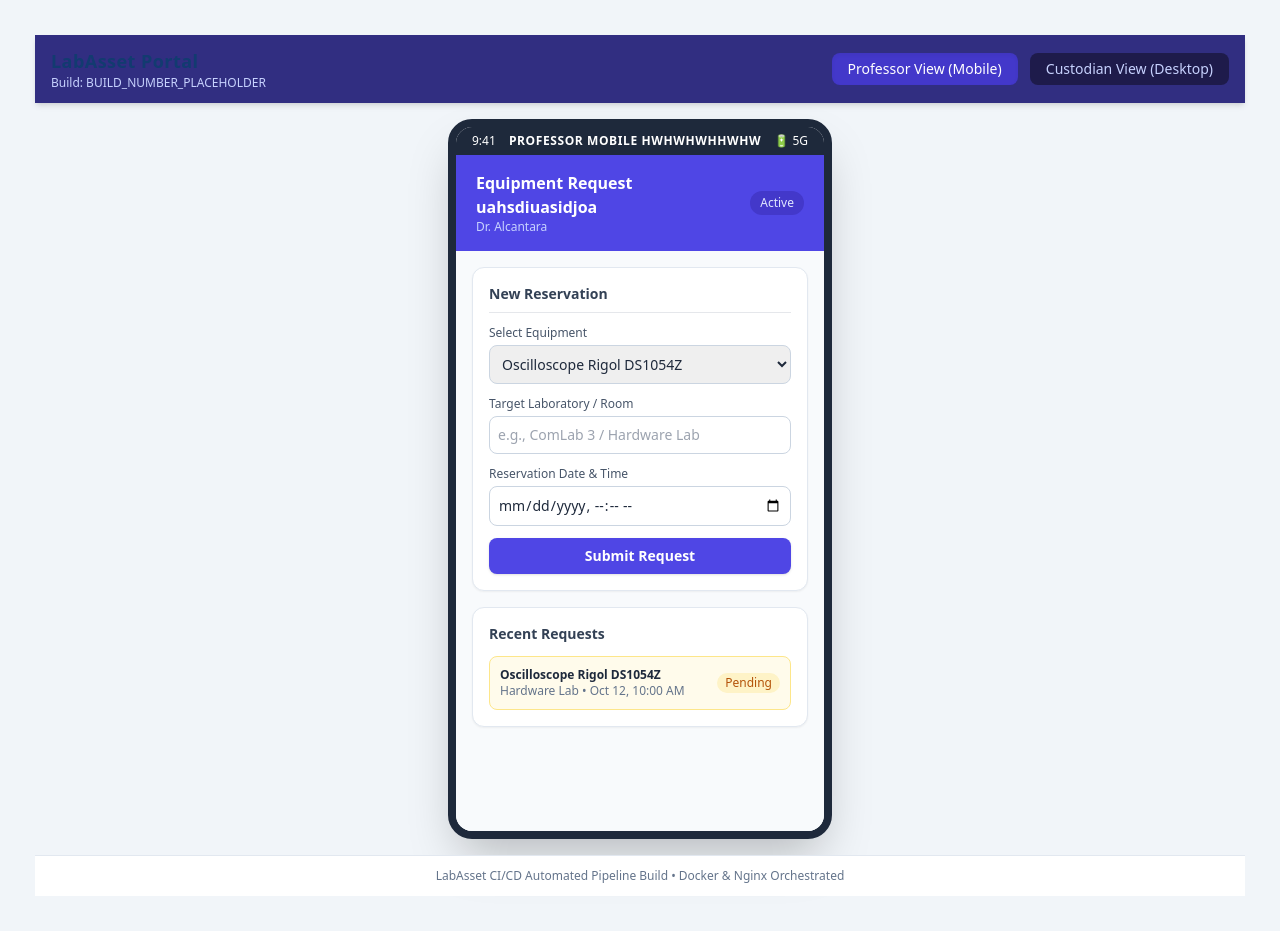
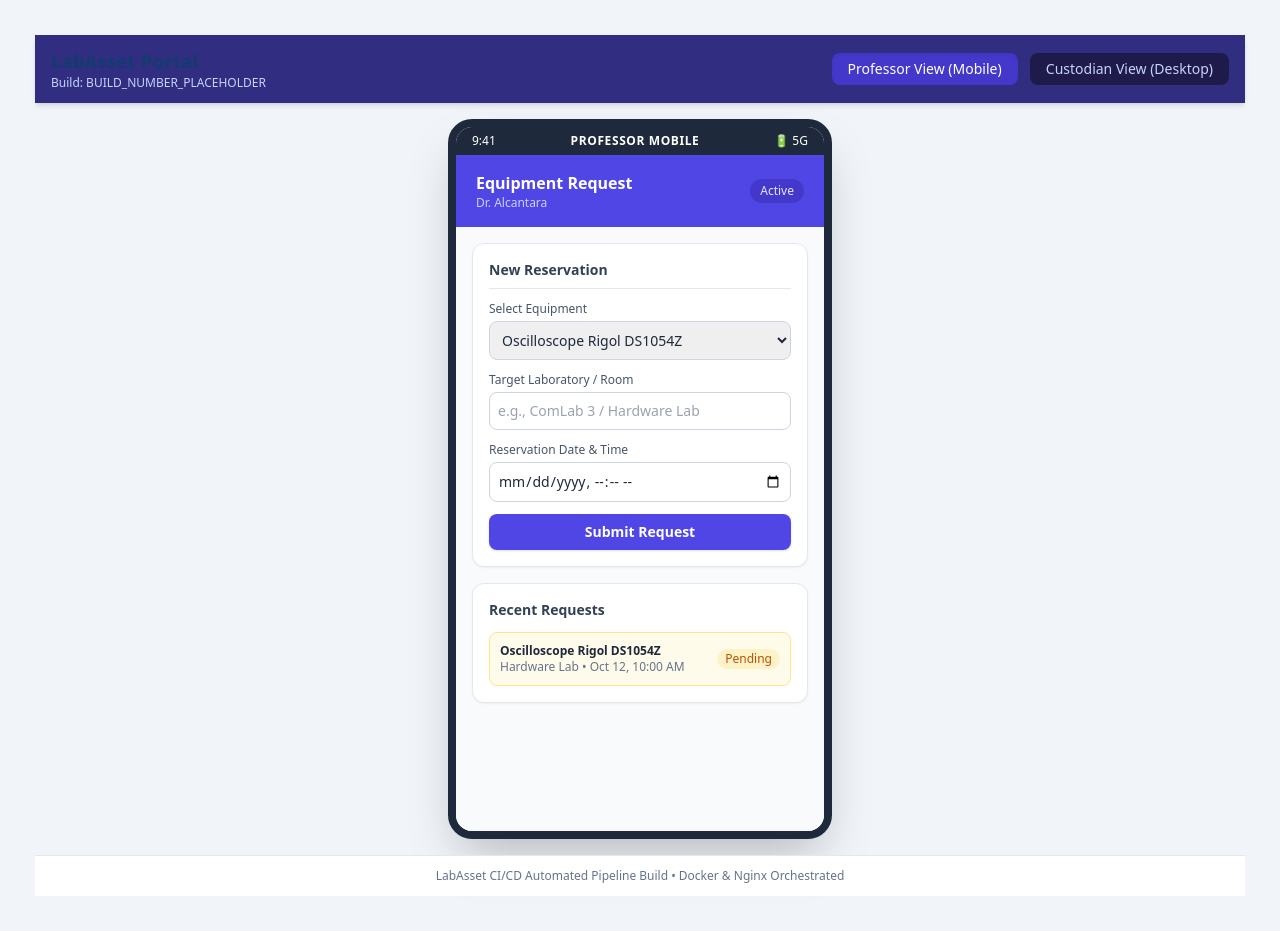
Before and after one commit to seanjbalmana01-beep/LabAsset, a plain HTML site: page frontend/public/index.html in a window 1280 px wide. Drawn offline with nearby package versions, Linux system fonts and the light colour scheme.

Commit message:
Update Another Test

```diff
--- a/frontend/public/index.html
+++ b/frontend/public/index.html
@@ -31,14 +31,14 @@
             <!-- Mobile Status Bar -->
             <div class="bg-slate-800 text-white text-xs px-4 py-1.5 flex justify-between items-center select-none">
                 <span>9:41</span>
-                <span class="font-semibold tracking-wider">PROFESSOR MOBILE HWHWHWHHWHW</span>
+                <span class="font-semibold tracking-wider">PROFESSOR MOBILE</span>
                 <span>🔋 5G</span>
             </div>
 
             <!-- Mobile App Header -->
             <div class="bg-indigo-600 text-white px-5 py-4 flex justify-between items-center shadow-sm">
                 <div>
-                    <h2 class="font-bold text-base">Equipment Request uahsdiuasidjoa</h2>
+                    <h2 class="font-bold text-base">Equipment Request</h2>
                     <p class="text-xs text-indigo-200">Dr. Alcantara</p>
                 </div>
                 <span class="bg-indigo-700 text-indigo-100 text-xs px-2.5 py-1 rounded-full font-medium">Active</span>
```
